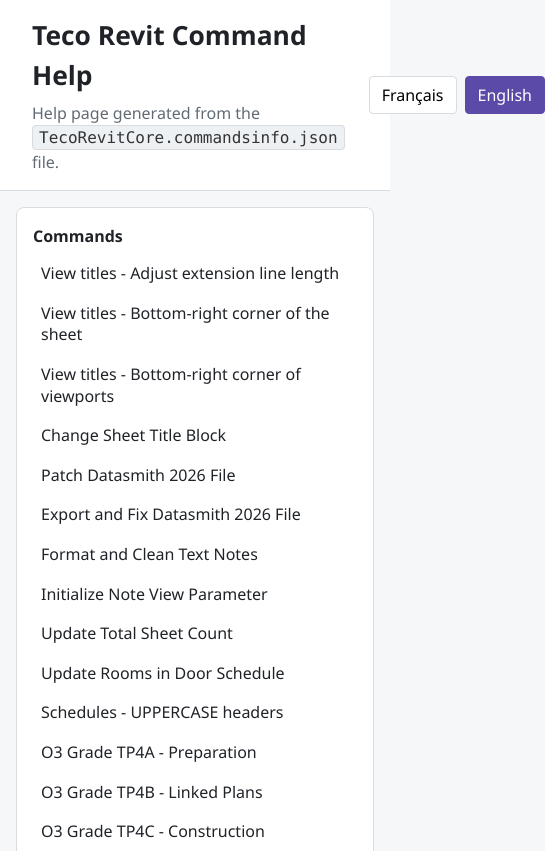
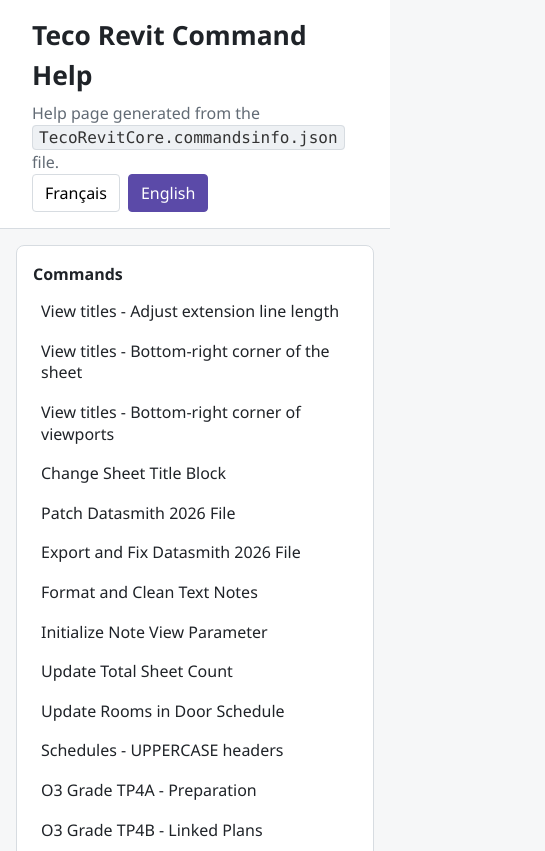
Before and after one commit to TecoCode/TecoRevitAddin, a plain HTML site: page docs/help/index.html in a window 390 px wide. Shown: the top 851 px of the page, 545 px wide, since content can reach past the window. Drawn offline with Linux system fonts and the light colour scheme.

Commit message:
Update index.html

```diff
--- a/docs/help/index.html
+++ b/docs/help/index.html
@@ -6,6 +6,7 @@
   <title>Aide des commandes - Teco Revit</title>
   <style>
     :root {
+      --header-height: 120px;
       --bg: #f6f7f8;
       --panel: #ffffff;
       --text: #1f2328;
@@ -30,6 +31,8 @@
     }
 
     header {
+      height: var(--header-height);
+      box-sizing: border-box;
       background: var(--panel);
       border-bottom: 1px solid var(--border);
       padding: 16px 32px;
@@ -74,8 +77,12 @@
       color: white;
     }
 
+    section {
+      min-height: calc(100vh - var(--header-height) - 48px);
+    }
+
     main {
-      height: calc(100vh - 100px);
+      height: calc(100vh - var(--header-height));
       overflow-y: auto;
       display: grid;
       grid-template-columns: minmax(230px, 310px) minmax(0, 1fr);
@@ -83,18 +90,20 @@
       padding: 24px 32px;
       max-width: 1280px;
       margin: 0 auto;
+      box-sizing: border-box;
     }
 
     nav {
       align-self: start;
       position: sticky;
       top: 0;
+      max-height: calc(100vh - var(--header-height) - 48px);
+      overflow: auto;
       background: var(--panel);
       border: 1px solid var(--border);
       border-radius: 8px;
       padding: 16px;
-      max-height: calc(100vh - 138px);
-      overflow: auto;
+      box-sizing: border-box;
     }
 
     nav h2 {
@@ -199,11 +208,17 @@
     }
 
     @media (max-width: 800px) {
+      body {
+        overflow: auto;
+      }
+
       header {
-        position: static;
+        height: auto;
+        display: block;
       }
 
       main {
+        height: auto;
         display: block;
         padding: 16px;
       }
```
